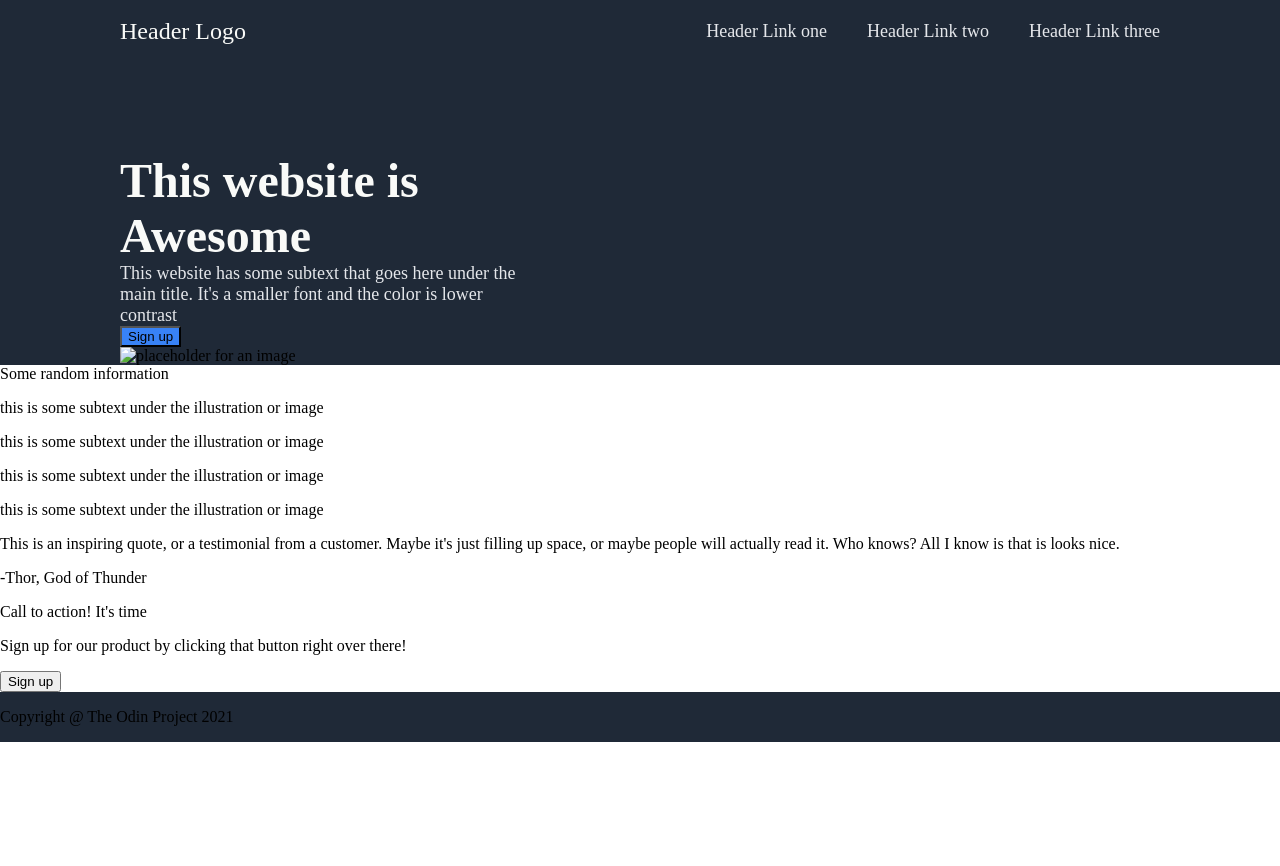
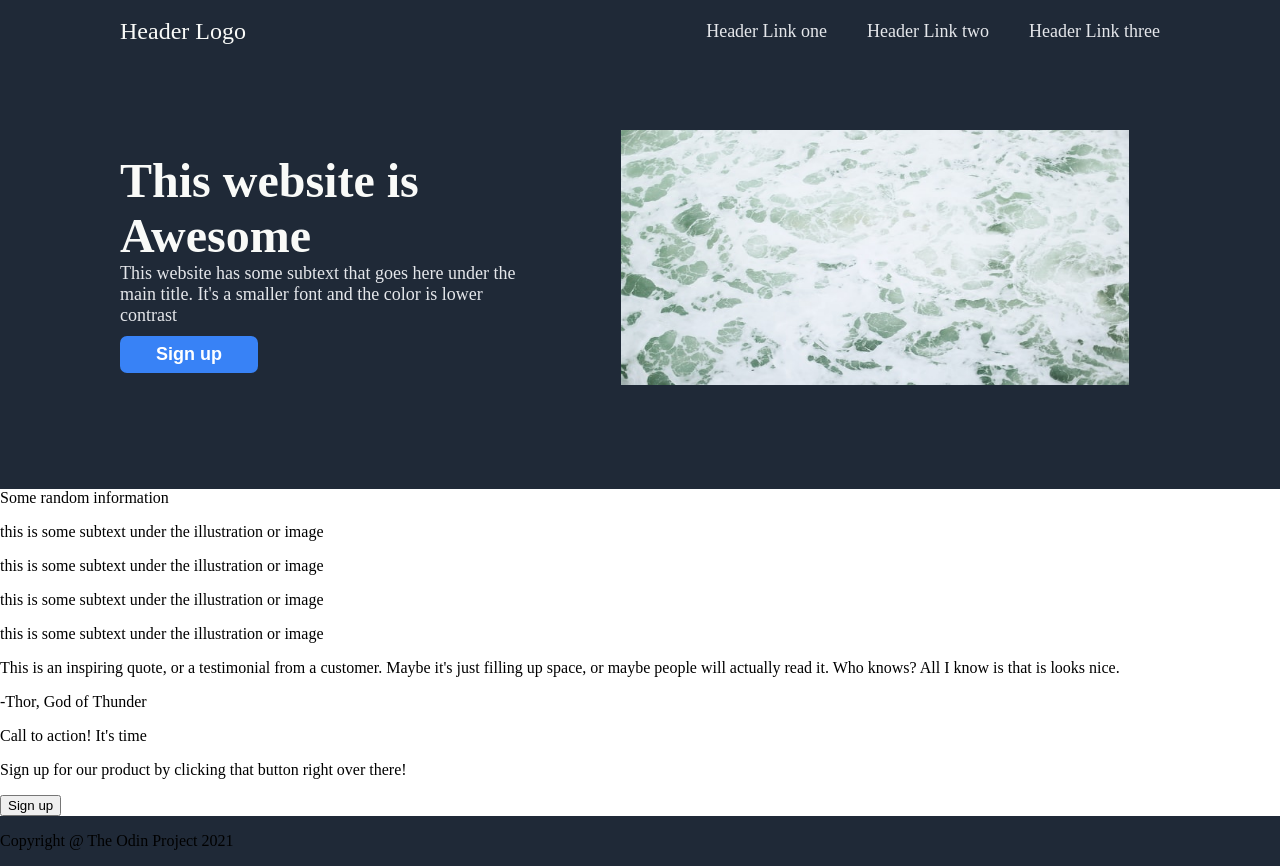
Before and after one commit to ivantbv/landing-page, a plain HTML site: page index.html in a window 1280 px wide. Before the commit the page ends 800 px from the top, so only its background shows below. Drawn offline with Linux system fonts and the light colour scheme.

Commit message:
finish the header

```diff
--- a/index.html
+++ b/index.html
@@ -20,15 +20,21 @@
                     </div>
                 </div>
                 <div class="header-main">
-                    <p class="header-title">This website is Awesome</p>
-                    <div class="header-text">This website has some subtext that goes here under the main title.
-                        It's a smaller font and the color is lower contrast
+                    <div class="header-wrapper-main">
+                        <p class="header-title">This website is Awesome</p>
+                        <div class="header-text">This website has some subtext that goes here under the main title.
+                            It's a smaller font and the color is lower contrast
+                            <button class="header-signup">Sign up</button>
+                        </div>
                     </div>
-                    <button class="header-signup">Sign up</button>
+
+
+                    <div class="header-image">
+                        <img class="header-img" src="./images/pic.jpg" alt="placeholder for an image">
+                        </div>
+
                 </div>
-                <div class="header-image">
-                    <img src="" alt="placeholder for an image">
-                </div>
+
             </div>
         </header>
         <div class="main-content">
--- a/styles.css
+++ b/styles.css
@@ -10,6 +10,10 @@ footer {
     background-color: #1F2937;
 }
 
+header {
+    padding-bottom: 100px;
+}
+
 .header-wrapper {
     margin: 0 120px 0 120px;
 }
@@ -17,6 +21,10 @@ footer {
 .header-logo {
     color: #F9FAF8;
     font-size: 24px;
+}
+
+.header-main {
+    display: flex;
 }
 .header-title{
     font-size: 48px;
@@ -38,6 +46,8 @@ footer {
 
 .header-text {
     width: 420px;
+    display: flex;
+    flex-direction: column;
 }
 
 .logo-links {
@@ -55,7 +65,23 @@ footer {
 }
 
 .header-signup {
+    width: 138px;
     background-color: #3882f6;
+    padding: 8px 29px 8px 29px;
+    border: none;
+    border-radius: 7px;
+    color: white;
+    font-weight: 900;
+    font-size: inherit;
+    margin-top: 10px;
+}
+
+.header-img {
+    width: 508px;
+    height: 255px;
+
+    padding-left: 81px;
+    padding-top: 85px;
 }
 
 footer {
```
Also changed, not shown: images/pic.jpg (added).
